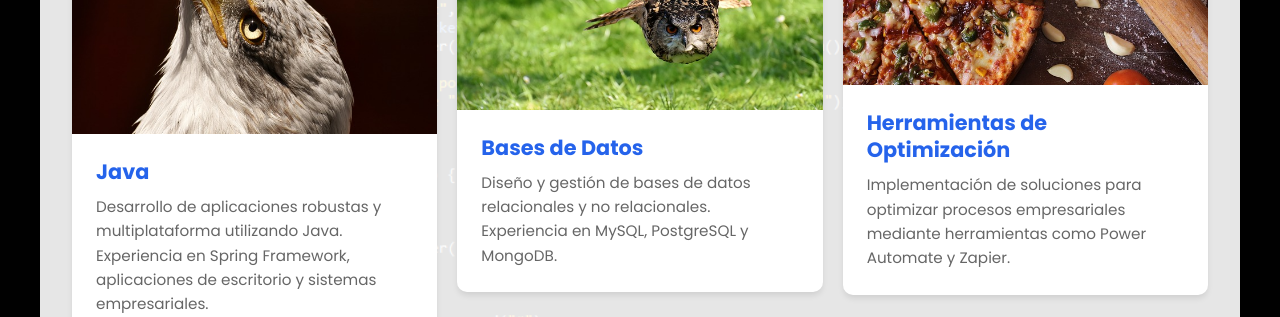
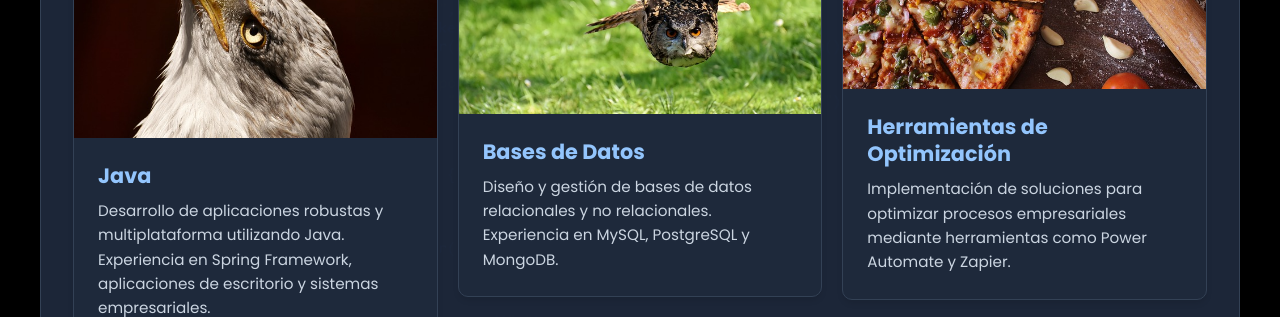
Before and after one commit to Antoniomba23/Portafolio_mba, a plain HTML site: page proyectos.html in a window 1280 px wide. Shown: the part 1083-1400 px from the top of the page. Drawn offline with Linux system fonts and the dark colour scheme.

Commit message:
Update proyectos.css

```diff
--- a/css/proyectos.css
+++ b/css/proyectos.css
@@ -152,6 +152,7 @@ h3 {
 }
 
 
+
 /* Animación de flotación general */
 @keyframes flotar {
     0%, 100% {
@@ -210,7 +211,7 @@ h3 {
     box-shadow: 0px 15px 30px rgba(0, 0, 0, 0.2);
     animation-play-state: paused;
 }
-/* Añadir solo estas reglas al archivo CSS existente */
+
 
 /* Mejoras para la navegación principal */
 .main-nav {
@@ -434,3 +435,47 @@ h3 {
     margin-left: 8px;
     font-size: 1rem;
 }
+
+/* Añadir soporte para modo oscuro */
+@media (prefers-color-scheme: dark) {
+    body {
+        background-color: #0f172a;
+        background-blend-mode: overlay;
+    }
+
+    .contenedor-proyectos {
+        background-color: rgba(30, 41, 59, 0.95);
+        color: #e2e8f0;
+    }
+
+    .entrada {
+        background-color: #1e293b;
+        border: 1px solid #334155;
+    }
+
+    .entrada .contenido h2 {
+        color: #93c5fd;
+    }
+
+    .entrada .contenido p {
+        color: #cbd5e1;
+    }
+
+    .titulo-proyectos {
+        color: #93c5fd;
+    }
+
+    /* Ajustar el fondo de la imagen en modo oscuro */
+    body {
+        background-image: url('../img/fondoproyectos.png');
+        background-size: cover;
+        background-attachment: fixed;
+        background-position: center;
+        background-color: #0f172a;
+    }
+
+    /* Asegurar contraste en los bordes */
+    .contenedor-proyectos {
+        border: 1px solid #334155;
+    }
+}
```
